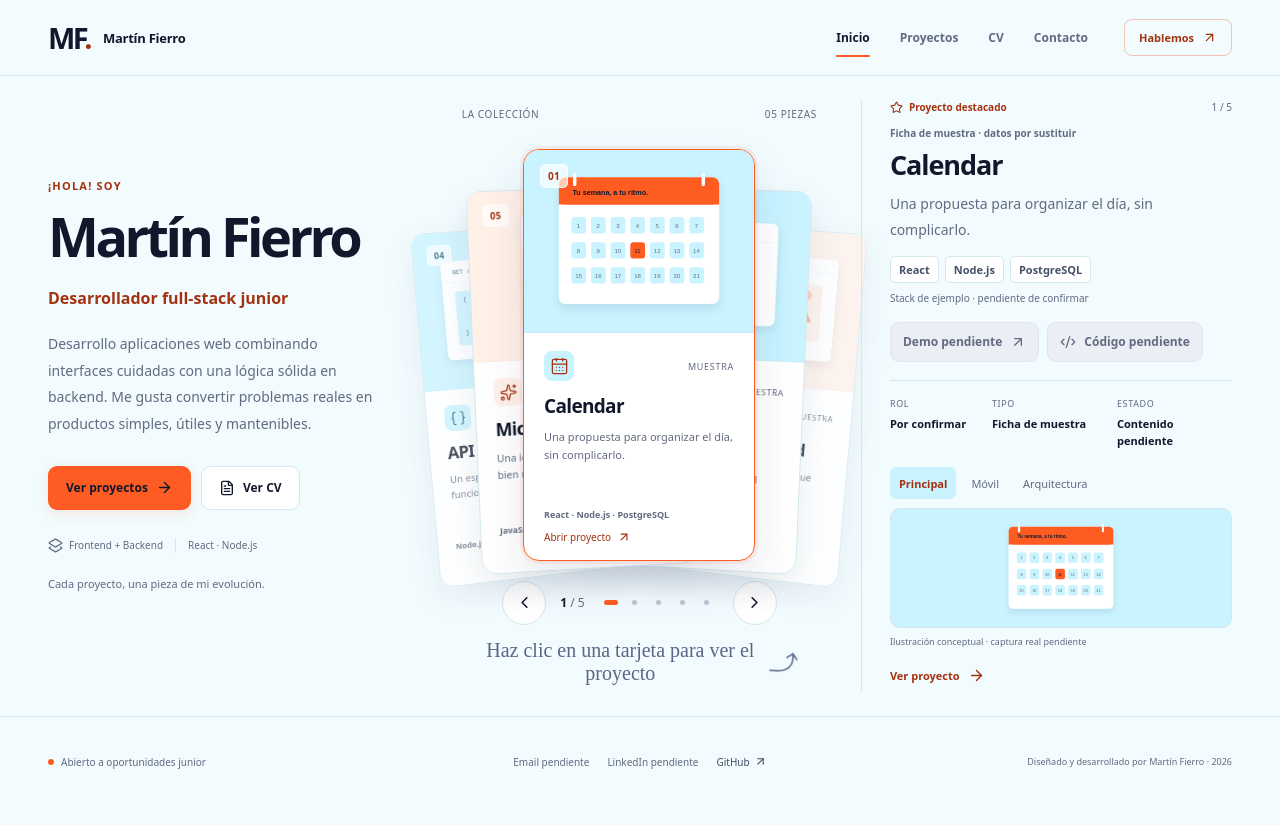
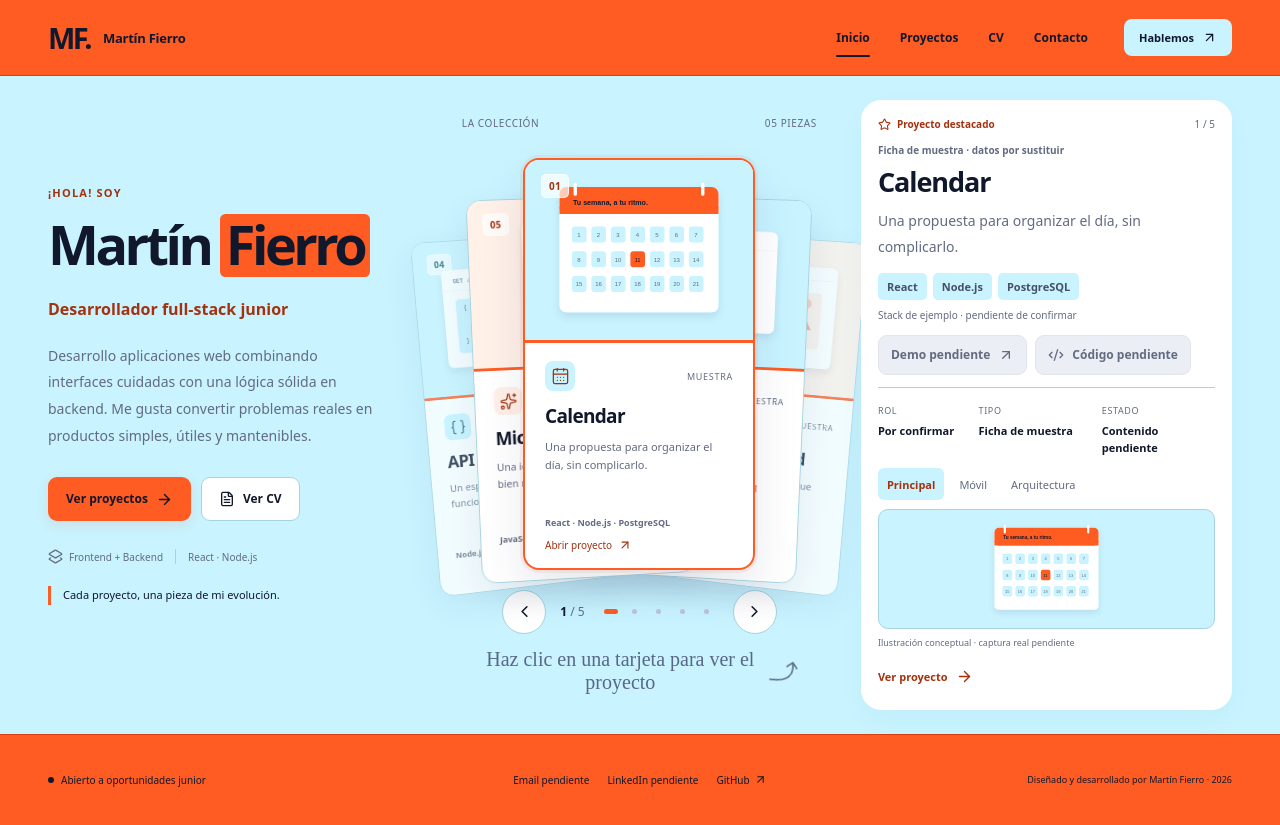
Before and after one commit to martiinfiierro2/Portafolio, a React (Vite) app: page / in a window 1280 px wide. Built offline with nearby package versions, Linux system fonts and the light colour scheme; a web font is replaced by a local one.

Commit message:
Strengthen color composition and fix index HTML entry route

```diff
--- a/src/App.jsx
+++ b/src/App.jsx
@@ -1,5 +1,5 @@
 import { useState } from 'react';
-import { BrowserRouter, Routes, Route } from 'react-router-dom';
+import { BrowserRouter, Routes, Route, Navigate } from 'react-router-dom';
 import { LazyMotion, domMax } from 'framer-motion';
 import { projects } from './data/projects';
 import { resolveProject } from './utils/deck';
@@ -43,6 +43,7 @@ export default function App() {
           <Routes>
             <Route element={<Layout />}>
               <Route index element={<Home />} />
+              <Route path="index.html" element={<Navigate to="/" replace />} />
               <Route path="projects" element={<Projects />} />
               <Route path="projects/:slug" element={<ProjectDetail />} />
               <Route path="cv" element={<CV />} />
--- a/src/pages/Home.jsx
+++ b/src/pages/Home.jsx
@@ -10,7 +10,8 @@ export default function Home() {
       <section className="profile-block" aria-labelledby="home-title">
         <p className="eyebrow intro-greeting">¡Hola! Soy</p>
         <h1 id="home-title" tabIndex={-1}>
-          {profile.name}
+          {profile.name.split(' ')[0]}{' '}
+          <span className="name-highlight">{profile.name.split(' ').slice(1).join(' ')}</span>
         </h1>
         <p className="profile-role">{profile.role}</p>
         <p className="profile-description">{profile.introduction}</p>
--- a/src/pages/NotFound.jsx
+++ b/src/pages/NotFound.jsx
@@ -7,9 +7,14 @@ export default function NotFound({ project = false }) {
         {project ? 'Proyecto no encontrado.' : 'Esta página no está en la colección.'}
       </h1>
       <p>El enlace puede haber cambiado. Puedes volver a explorar los proyectos.</p>
-      <Link className="button primary" to="/projects">
-        Ver proyectos →
-      </Link>
+      <div className="button-row">
+        <Link className="button primary" to="/">
+          Volver al inicio →
+        </Link>
+        <Link className="button secondary" to="/projects">
+          Ver proyectos
+        </Link>
+      </div>
     </div>
   );
 }
--- a/src/styles/global.css
+++ b/src/styles/global.css
@@ -8,11 +8,11 @@
   --muted: #626b80;
   --primary: #ff5c23;
   --primary-hover: #f55018;
-  --background: #f2fbfe;
+  --background: #c8f3ff;
   --blue: #c8f3ff;
   --warm: #fff0e8;
   --deep: #a4320f;
-  --border: #d3e7ed;
+  --border: #a7d3e1;
   --surface: #fff;
 }
 * {
@@ -243,8 +243,8 @@ h1:focus-visible {
   z-index: 50;
   height: 76px;
   border-bottom: 1px solid var(--border);
-  background: #f2fbfef2;
-  backdrop-filter: blur(7px);
+  background: var(--primary);
+  border-bottom-color: #d43f0f;
 }
 .header-inner {
   height: 100%;
@@ -1358,6 +1358,80 @@ h1:focus-visible {
   line-height: 1.7;
   text-align: right;
 }
+/* The two brand colors frame the content, rather than only accenting it. */
+.site-header .wordmark > span {
+  color: var(--ink);
+}
+.site-header .desktop-nav a,
+.site-header .brand {
+  color: var(--ink);
+}
+.site-header .nav-indicator {
+  background: var(--ink);
+}
+.site-header .header-cta {
+  color: var(--ink);
+  background: var(--blue);
+  border-color: transparent;
+}
+.site-header .menu-toggle {
+  background: var(--blue);
+  border-color: transparent;
+}
+.name-highlight {
+  display: inline-block;
+  padding: 0.02em 0.11em 0.08em;
+  margin-left: -0.02em;
+  background: var(--primary);
+  border-radius: 0.1em;
+  color: var(--ink);
+}
+.profile-footnote {
+  color: var(--ink);
+  border-left: 3px solid var(--primary);
+  padding-left: 12px;
+}
+.project-inspector,
+.expanded-workspace .project-inspector {
+  padding: 24px;
+  border: 1px solid #ffffff;
+  border-radius: 20px;
+  background: var(--surface);
+  box-shadow: 0 10px 28px #175a7008;
+}
+.tech-tags li {
+  background: var(--blue);
+  border-color: transparent;
+}
+.card-cover {
+  border-bottom: 3px solid var(--primary);
+}
+.project-card.active {
+  border-width: 2px;
+}
+.project-index {
+  padding: 0 20px;
+  border: 1px solid var(--border);
+  border-radius: 14px;
+  background: white;
+}
+.cv-section,
+.contact-options section {
+  border-color: var(--border);
+}
+.site-footer {
+  background: var(--primary);
+  border-top-color: #d43f0f;
+}
+.site-footer .availability,
+.site-footer .footer-links,
+.site-footer .footer-links a,
+.site-footer .footer-credit {
+  color: var(--ink);
+}
+.site-footer .availability > span {
+  background: var(--ink);
+}
 .intro-greeting,
 .profile-block h1,
 .profile-role,
@@ -1419,6 +1493,16 @@ h1:focus-visible {
   .home-grid .project-inspector .media-frame {
     height: 120px;
   }
+  .home-grid .project-inspector {
+    padding: 16px;
+  }
+  .home-grid .project-facts,
+  .home-grid .project-media {
+    margin-top: 12px;
+  }
+  .home-grid .project-inspector > .button-row {
+    margin-top: 12px;
+  }
   .home-grid .profile-block h1 {
     font-size: 54px;
   }
@@ -1642,7 +1726,7 @@ h1:focus-visible {
   .expanded-workspace .project-inspector {
     border-left: 0;
     border-top: 1px solid var(--border);
-    padding: 30px 0 0;
+    padding: 24px 20px;
     margin-top: 36px;
   }
   .project-inspector h2 {
```
Also changed, not shown: 1 other file (tests, documents, lock files or other folders).
